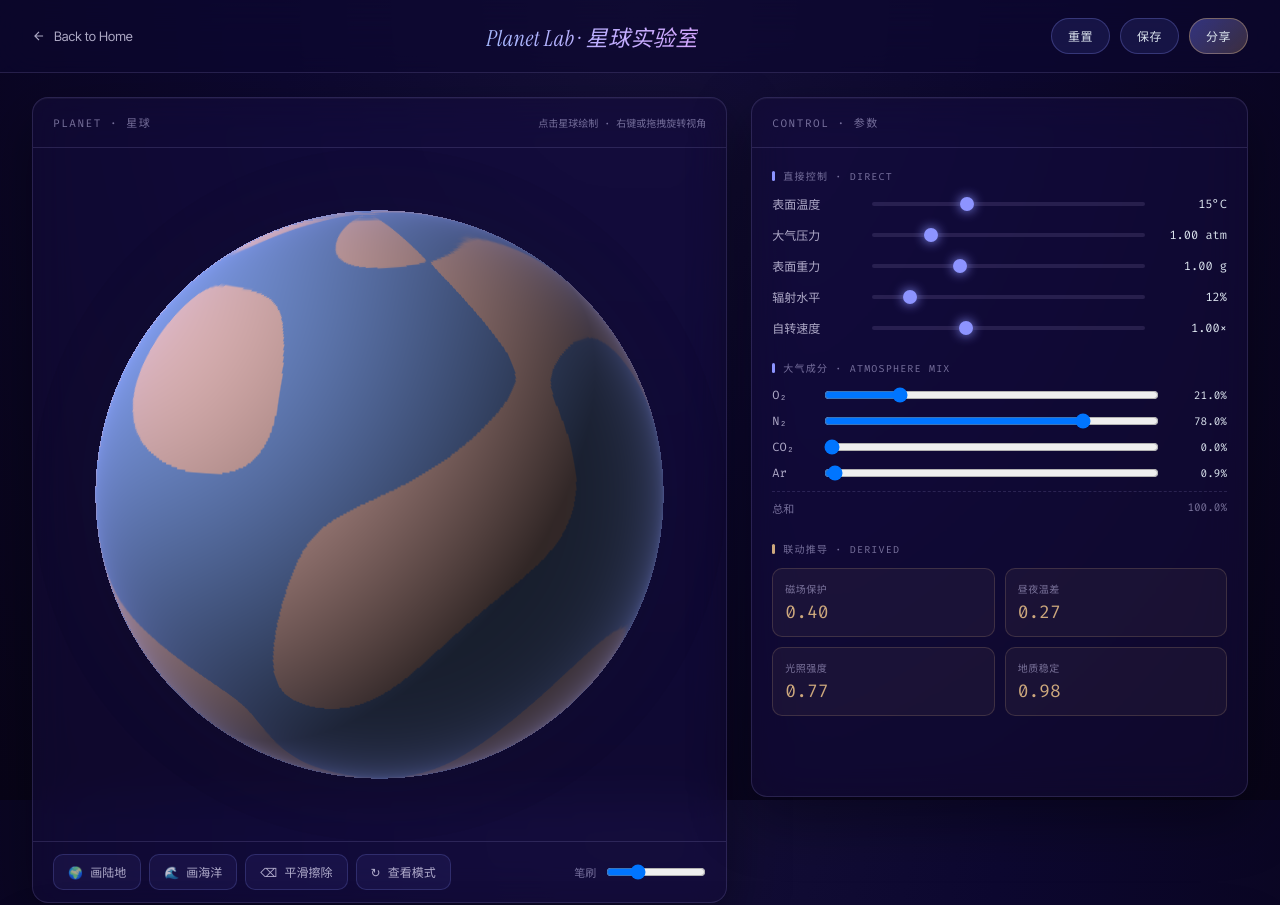
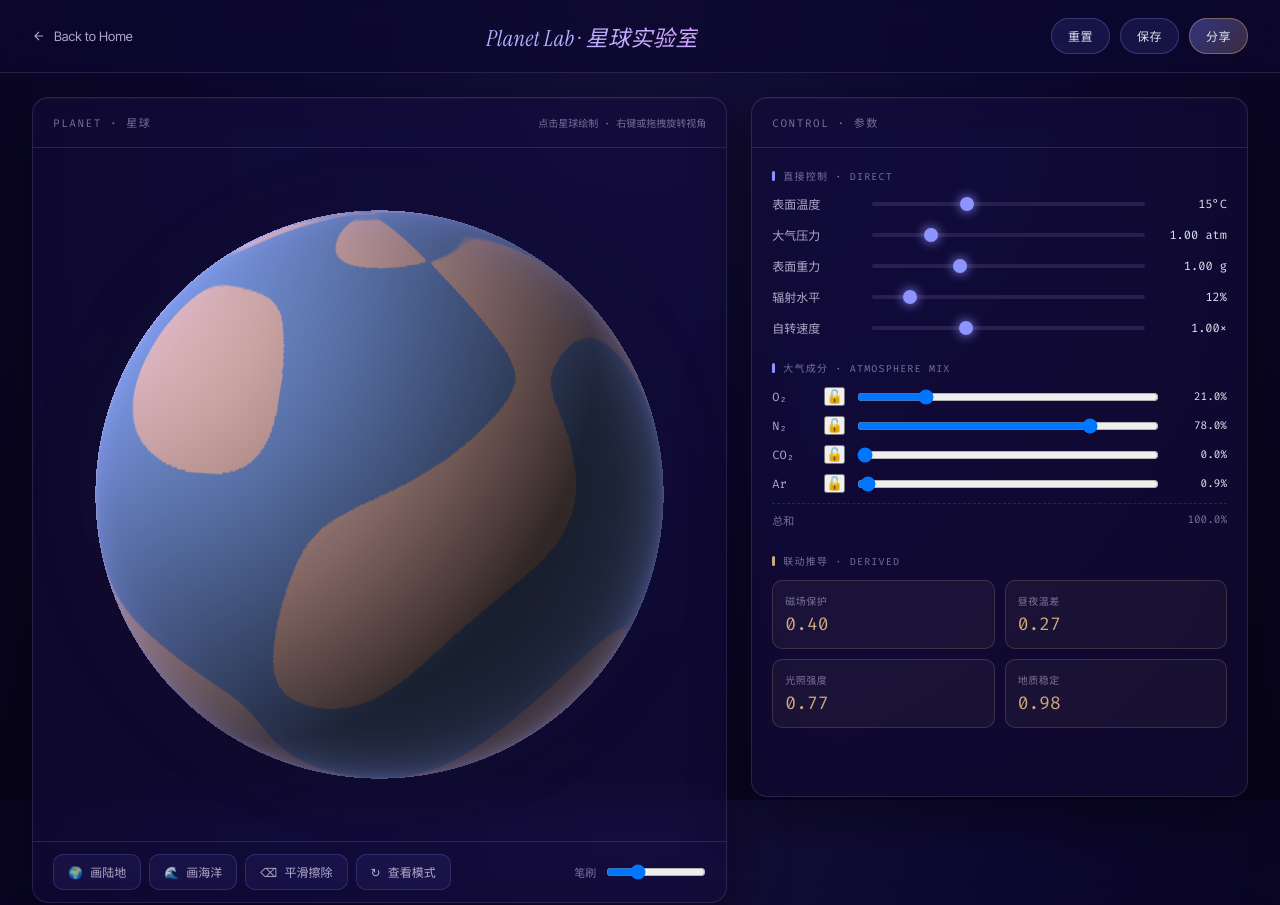
Before and after one commit to HFFGOS/PJ1, a plain HTML site: page planet.html in a window 1280 px wide. Shown: the top 905 px of the page. Drawn offline with Linux system fonts and the light colour scheme; animation ran at ten frames a second.

Commit message:
Update planet.html

```diff
--- a/planet.html
+++ b/planet.html
@@ -527,26 +527,31 @@ main.lab {
       </div>
 
       <!-- 元素 DIY -->
+            <!-- 元素 DIY -->
       <div class="control-group">
         <div class="control-group-title">大气成分 · Atmosphere Mix</div>
 
         <div class="gas-row">
           <span class="gas-label">O₂</span>
+          <button class="lock-btn" data-lock="O2">🔓</button>
           <input type="range" id="gas-O2" min="0" max="99" step="0.1" value="21">
           <span class="gas-value" data-gas="O2">21.0%</span>
         </div>
         <div class="gas-row">
           <span class="gas-label">N₂</span>
+          <button class="lock-btn" data-lock="N2">🔓</button>
           <input type="range" id="gas-N2" min="0" max="99" step="0.1" value="78">
           <span class="gas-value" data-gas="N2">78.0%</span>
         </div>
         <div class="gas-row">
           <span class="gas-label">CO₂</span>
+          <button class="lock-btn" data-lock="CO2">🔓</button>
           <input type="range" id="gas-CO2" min="0" max="99" step="0.1" value="0.04">
           <span class="gas-value" data-gas="CO2">0.0%</span>
         </div>
         <div class="gas-row">
           <span class="gas-label">Ar</span>
+          <button class="lock-btn" data-lock="Ar">🔓</button>
           <input type="range" id="gas-Ar" min="0" max="99" step="0.1" value="0.92">
           <span class="gas-value" data-gas="Ar">0.9%</span>
         </div>
@@ -556,6 +561,7 @@ main.lab {
           <span id="gas-sum-val">100.0%</span>
         </div>
       </div>
+
 
       <!-- 联动推导 -->
       <div class="control-group">
```
